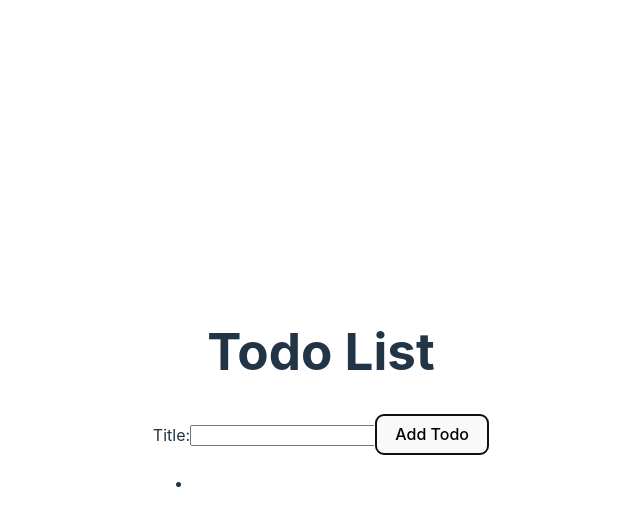
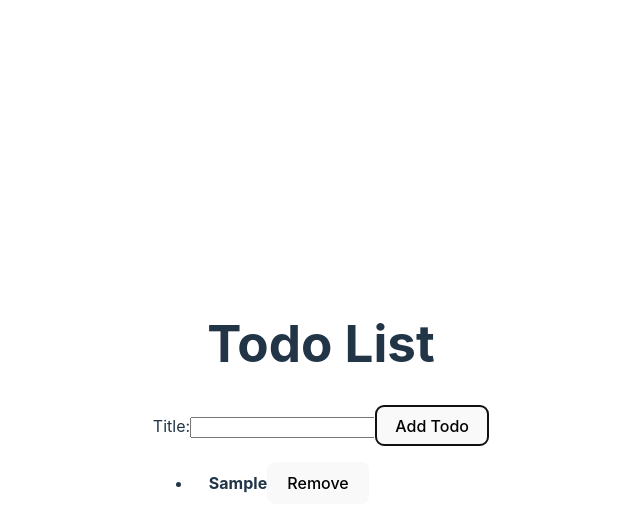
Before and after one commit to ledarca/react-todo, a React (Vite) app: page / in a window 1280 px wide. Both pictures are taken after typing "Sample" into the empty fields and a click on the button "Add Todo". Shown: the top 532 px of the page, without its empty margins (319-959 px from the left). Built offline with nearby package versions, Linux system fonts and the light colour scheme.

Commit message:
updated <li>

```diff
--- a/src/TodoListItem.jsx
+++ b/src/TodoListItem.jsx
@@ -1,10 +1,16 @@
-const TodoListItem = ({ id, title }) => {
-  // Desestructurar props
-  // Pude colocar cualquier valor prop
+import React from "react";
+
+  const TodoListItem = ({todo, onRemoveTodo }) => {
+    const{id, title} = todo;
+
+    const handleRemoveTodo = () => {
+      onRemoveTodo(id);
+    }
 
   return (
     <li>
       <strong>{title}</strong>
+      <button type="button" onClick={handleRemoveTodo}>Remove</button>
     </li>
   );
 }
```
